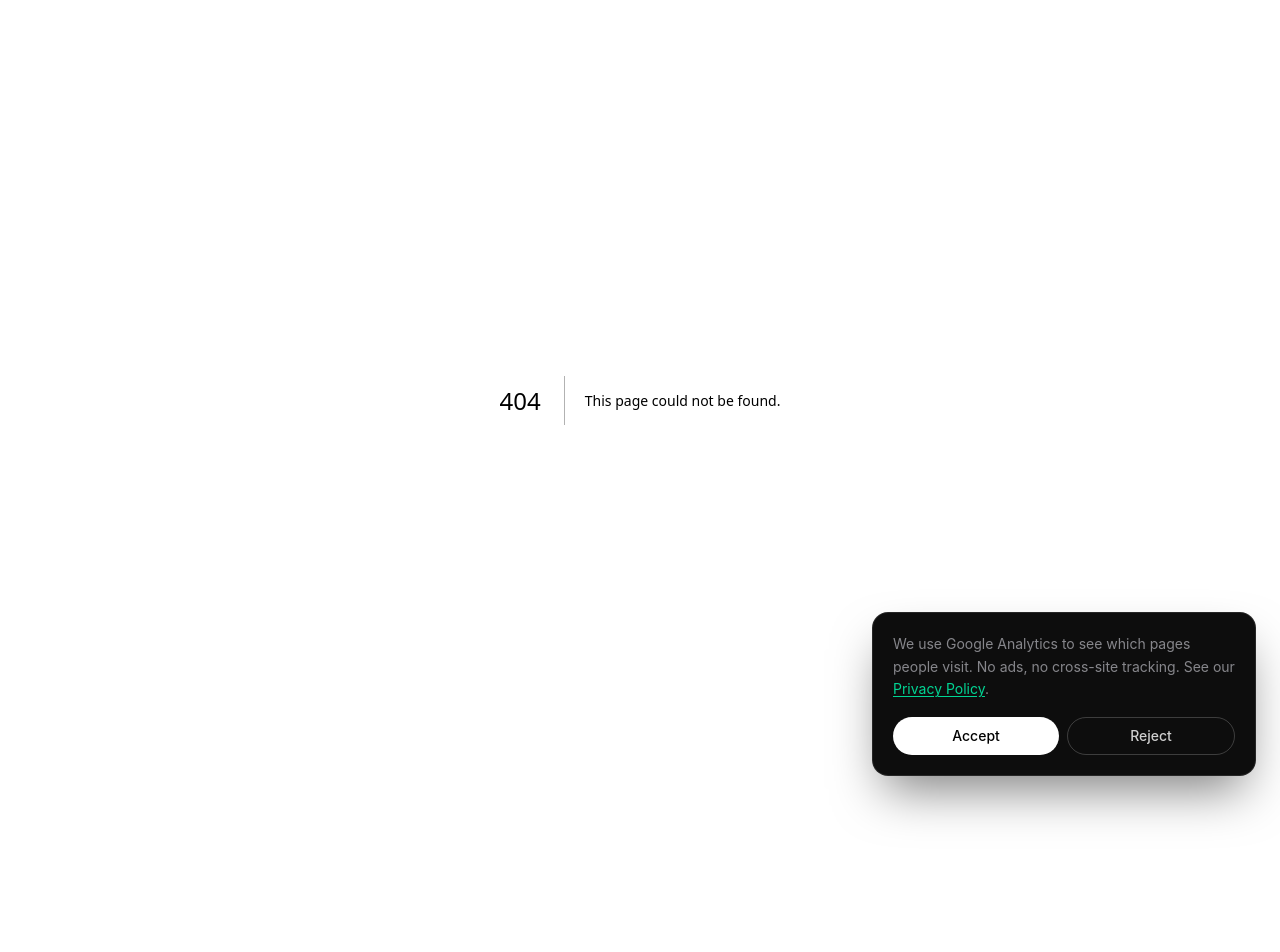
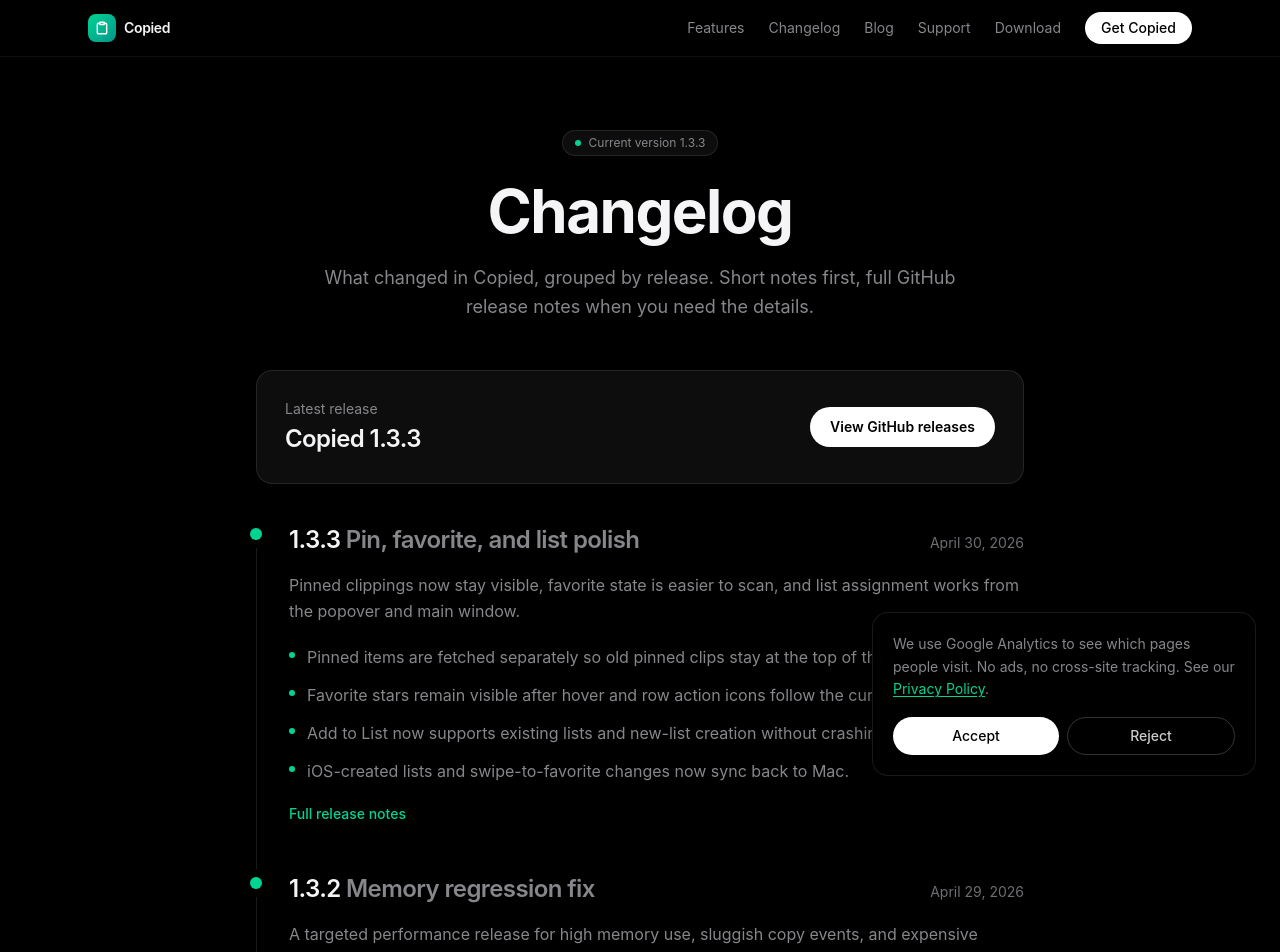
Before and after one commit to MagnetonIO/getcopied-app, a Next.js app: page /changelog in a window 1280 px wide. Before the commit this address had no page. Shown: the top 952 px of the page. Before the commit the page ends 800 px from the top, so only its background shows below. Built offline with nearby package versions, Linux system fonts and the light colour scheme.

Commit message:
Add changelog page

```diff
--- /dev/null
+++ b/app/changelog/page.tsx
@@ -0,0 +1,228 @@
+import type { Metadata } from "next";
+import Script from "next/script";
+import { Footer } from "@/components/Footer";
+import { Nav } from "@/components/Nav";
+import { APP_VERSION, RELEASES_URL } from "@/lib/version";
+
+const SITE_URL = "https://www.getcopied.app";
+
+type Release = {
+  version: string;
+  date: string;
+  title: string;
+  summary: string;
+  bullets: string[];
+  href: string;
+};
+
+const releases: Release[] = [
+  {
+    version: "1.3.3",
+    date: "April 30, 2026",
+    title: "Pin, favorite, and list polish",
+    summary:
+      "Pinned clippings now stay visible, favorite state is easier to scan, and list assignment works from the popover and main window.",
+    bullets: [
+      "Pinned items are fetched separately so old pinned clips stay at the top of the popover.",
+      "Favorite stars remain visible after hover and row action icons follow the current input mode.",
+      "Add to List now supports existing lists and new-list creation without crashing.",
+      "iOS-created lists and swipe-to-favorite changes now sync back to Mac.",
+    ],
+    href: "https://github.com/MagnetonIO/copied-app/releases/tag/v1.3.3",
+  },
+  {
+    version: "1.3.2",
+    date: "April 29, 2026",
+    title: "Memory regression fix",
+    summary:
+      "A targeted performance release for high memory use, sluggish copy events, and expensive content reclassification.",
+    bullets: [
+      "The reclassification migration now runs in an ephemeral context instead of holding every clipping in memory.",
+      "Code-language regex work moved off the main thread so the popover stays responsive after copy events.",
+      "HTML capture skips trivial wrappers, thumbnail cache size is lower, and idle pasteboard polling is cheaper.",
+    ],
+    href: "https://github.com/MagnetonIO/copied-app/releases/tag/v1.3.2",
+  },
+  {
+    version: "1.3.1",
+    date: "April 28, 2026",
+    title: "Smarter content detection",
+    summary:
+      "Copied gained a broader code-detection engine, Markdown handling, richer iOS clipboard capture, and popover workflow fixes.",
+    bullets: [
+      "Code detection now covers 25+ languages with anchor-pattern matching.",
+      "Markdown is recognized as its own content type and rendered with richer detail previews.",
+      "iOS captures HTML and rich text from the clipboard, not only plain text.",
+      "Image previews and editor handoff actions are smoother in the Mac popover.",
+    ],
+    href: "https://github.com/MagnetonIO/copied-app/releases/tag/v1.3.1",
+  },
+  {
+    version: "1.3.0",
+    date: "April 28, 2026",
+    title: "Mac and iOS TestFlight",
+    summary:
+      "A cross-platform TestFlight release with a unified bundle ID, fresh App Store Connect listing, and iOS companion app.",
+    bullets: [
+      "Mac and iOS builds ship under the same Magneton bundle identity.",
+      "The iOS app includes Share Extension and Action Extension capture flows.",
+      "iCloud Sync unlock is available in the Mac App Store TestFlight build.",
+      "Direct Mac distribution continues through a signed and notarized Stripe-license package.",
+    ],
+    href: "https://github.com/MagnetonIO/copied-app/releases/tag/v1.3.0",
+  },
+  {
+    version: "1.2.0",
+    date: "April 22, 2026",
+    title: "Direct download with iCloud Sync",
+    summary:
+      "The first public direct-download release with one-time iCloud Sync unlock, refreshed settings, and a notarized installer.",
+    bullets: [
+      "iCloud Sync arrived as a one-time unlock for cross-Mac clipboard history.",
+      "Settings gained dedicated Sync, About, and Legal sections.",
+      "The popover returns the cursor to the top after copy-and-paste.",
+      "The installer is Developer ID signed, notarized, stapled, and auto-launches Copied after install.",
+    ],
+    href: "https://github.com/MagnetonIO/copied-app/releases/tag/v1.2.0",
+  },
+];
+
+export const metadata: Metadata = {
+  title: "Changelog",
+  description:
+    "Version history for Copied, the clipboard manager for macOS and iOS. See recent fixes, iCloud Sync updates, content detection improvements, and release notes.",
+  alternates: { canonical: "/changelog" },
+  openGraph: {
+    title: "Copied Changelog",
+    description:
+      "Recent Copied releases, including iCloud Sync, content detection, performance fixes, and Mac/iOS polish.",
+    type: "website",
+    url: `${SITE_URL}/changelog`,
+    images: [
+      {
+        url: "/og.png",
+        width: 1200,
+        height: 630,
+        alt: "Copied changelog",
+      },
+    ],
+  },
+  twitter: {
+    card: "summary_large_image",
+    title: "Copied Changelog",
+    description:
+      "Recent Copied releases, including iCloud Sync, content detection, performance fixes, and Mac/iOS polish.",
+    images: ["/og.png"],
+  },
+};
+
+const breadcrumbJsonLd = {
+  "@context": "https://schema.org",
+  "@type": "BreadcrumbList",
+  itemListElement: [
+    { "@type": "ListItem", position: 1, name: "Home", item: SITE_URL },
+    { "@type": "ListItem", position: 2, name: "Changelog", item: `${SITE_URL}/changelog` },
+  ],
+};
+
+const itemListJsonLd = {
+  "@context": "https://schema.org",
+  "@type": "ItemList",
+  name: "Copied changelog",
+  itemListElement: releases.map((release, index) => ({
+    "@type": "ListItem",
+    position: index + 1,
+    url: release.href,
+    name: `Copied ${release.version}: ${release.title}`,
+  })),
+};
+
+export default function ChangelogPage() {
+  return (
+    <main className="min-h-screen">
+      <Script id="ld-json-breadcrumb-changelog" type="application/ld+json" strategy="beforeInteractive">
+        {JSON.stringify(breadcrumbJsonLd)}
+      </Script>
+      <Script id="ld-json-changelog-list" type="application/ld+json" strategy="beforeInteractive">
+        {JSON.stringify(itemListJsonLd)}
+      </Script>
+      <Nav />
+
+      <section className="pt-32 pb-12 px-6">
+        <div className="max-w-3xl mx-auto text-center">
+          <div className="inline-flex items-center gap-2 px-3 py-1 rounded-full bg-white/5 border border-white/10 text-xs text-[var(--text-secondary)] mb-6">
+            <span className="w-1.5 h-1.5 rounded-full bg-emerald-400" />
+            Current version {APP_VERSION}
+          </div>
+          <h1 className="text-5xl md:text-6xl font-bold tracking-tight leading-[1.05] mb-5">
+            Changelog
+          </h1>
+          <p className="text-lg text-[var(--text-secondary)] max-w-2xl mx-auto leading-relaxed">
+            What changed in Copied, grouped by release. Short notes first,
+            full GitHub release notes when you need the details.
+          </p>
+        </div>
+      </section>
+
+      <section className="px-6 pb-10">
+        <div className="max-w-3xl mx-auto rounded-2xl bg-white/5 border border-white/10 p-6 sm:p-7">
+          <div className="flex flex-col gap-4 sm:flex-row sm:items-center sm:justify-between">
+            <div>
+              <p className="text-sm text-[var(--text-secondary)] mb-1">
+                Latest release
+              </p>
+              <p className="text-2xl font-semibold tracking-tight">
+                Copied {releases[0].version}
+              </p>
+            </div>
+            <a
+              href={RELEASES_URL}
+              className="inline-flex items-center justify-center rounded-full bg-white px-5 py-2.5 text-sm font-semibold text-black transition-colors hover:bg-white/90"
+            >
+              View GitHub releases
+            </a>
+          </div>
+        </div>
+      </section>
+
+      <section className="px-6 pb-24">
+        <div className="max-w-3xl mx-auto">
+          <div className="relative border-l border-white/10 pl-6 sm:pl-8">
+            {releases.map((release) => (
+              <article key={release.version} className="relative pb-12 last:pb-0">
+                <div className="absolute -left-[31px] sm:-left-[39px] top-1 h-3 w-3 rounded-full bg-emerald-400 ring-8 ring-black" />
+                <div className="flex flex-col gap-2 sm:flex-row sm:items-baseline sm:justify-between">
+                  <h2 className="text-2xl font-semibold tracking-tight">
+                    {release.version} <span className="text-[var(--text-secondary)]">{release.title}</span>
+                  </h2>
+                  <time className="text-sm text-[var(--text-tertiary)]">
+                    {release.date}
+                  </time>
+                </div>
+                <p className="mt-4 text-[var(--text-secondary)] leading-relaxed">
+                  {release.summary}
+                </p>
+                <ul className="mt-5 space-y-3">
+                  {release.bullets.map((item) => (
+                    <li key={item} className="flex gap-3 text-[var(--text-secondary)] leading-relaxed">
+                      <span className="mt-2 h-1.5 w-1.5 shrink-0 rounded-full bg-emerald-400" />
+                      <span>{item}</span>
+                    </li>
+                  ))}
+                </ul>
+                <a
+                  href={release.href}
+                  className="mt-5 inline-flex text-sm font-medium text-emerald-400 hover:text-emerald-300"
+                >
+                  Full release notes
+                </a>
+              </article>
+            ))}
+          </div>
+        </div>
+      </section>
+
+      <Footer />
+    </main>
+  );
+}
--- a/app/sitemap.ts
+++ b/app/sitemap.ts
@@ -16,6 +16,12 @@
       lastModified,
       changeFrequency: "monthly",
       priority: 0.9,
+    },
+    {
+      url: `${SITE_URL}/changelog`,
+      lastModified,
+      changeFrequency: "weekly",
+      priority: 0.8,
     },
     {
       url: `${SITE_URL}/support`,
--- a/components/Footer.tsx
+++ b/components/Footer.tsx
@@ -22,6 +22,9 @@
           <Link href="/support" className="hover:text-white transition-colors">
             Support
           </Link>
+          <Link href="/changelog" className="hover:text-white transition-colors">
+            Changelog
+          </Link>
           <Link href="/privacy" className="hover:text-white transition-colors">
             Privacy
           </Link>
--- a/components/Nav.tsx
+++ b/components/Nav.tsx
@@ -33,6 +33,7 @@
         <div className="flex items-center gap-6">
           {/* Hide nav links on mobile, show on md+ */}
           <a href="/#features" className="hidden md:inline text-sm text-[var(--text-secondary)] hover:text-white transition-colors">Features</a>
+          <Link href="/changelog" className="hidden md:inline text-sm text-[var(--text-secondary)] hover:text-white transition-colors">Changelog</Link>
           <Link href="/blog/reverse-engineering-copied" className="hidden md:inline text-sm text-[var(--text-secondary)] hover:text-white transition-colors">Blog</Link>
           <Link href="/support" className="hidden md:inline text-sm text-[var(--text-secondary)] hover:text-white transition-colors">Support</Link>
           <a href="/#download" className="hidden md:inline text-sm text-[var(--text-secondary)] hover:text-white transition-colors">Download</a>
```
